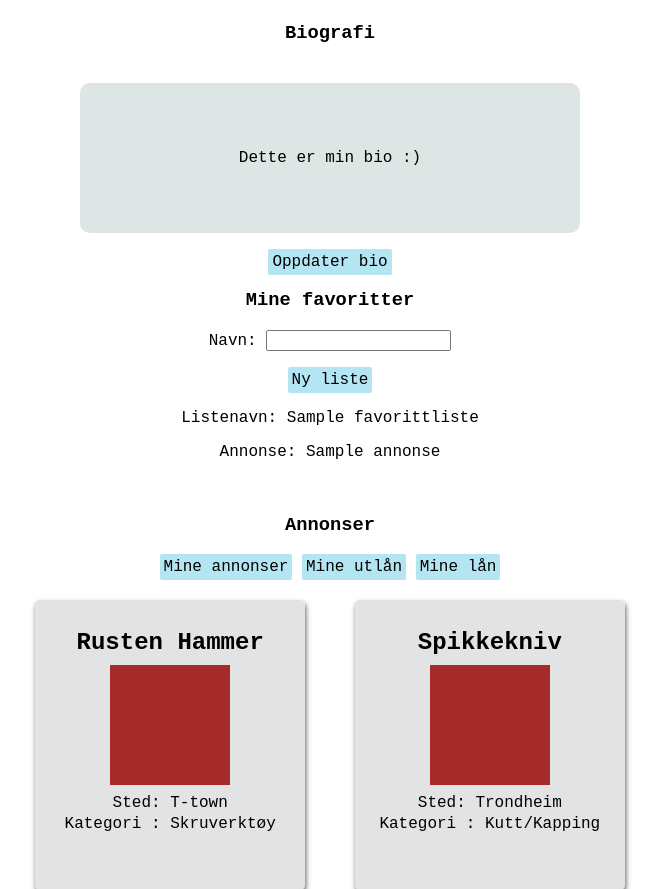
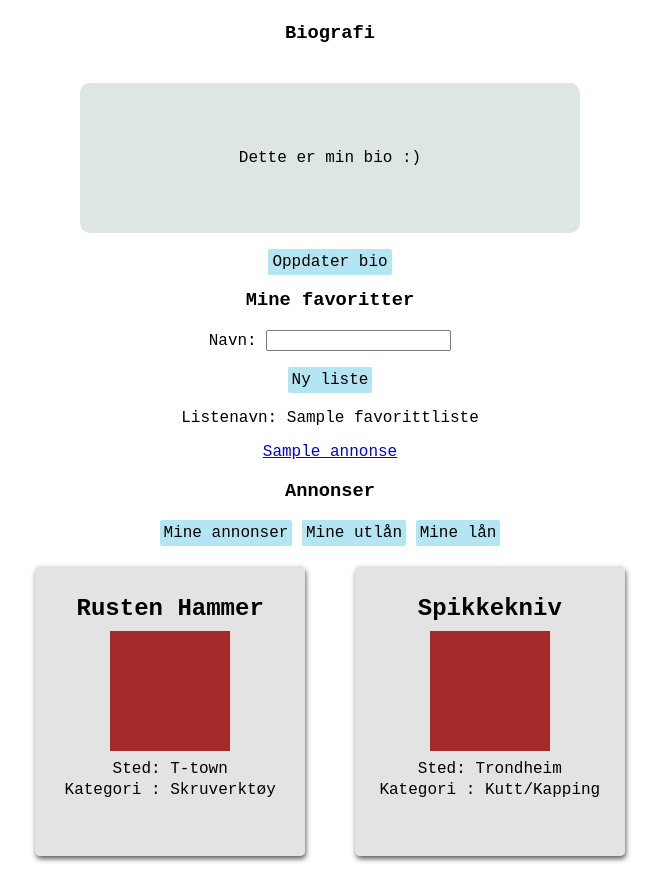
Before and after one commit to andreastande/Verktoy, a Django app: template verktoy_project/users/templates/users/my_profile.html in a window 1280 px wide. Shown: the part 243-1132 px from the top of the page, without its empty margins (310-971 px from the left). Run offline with Django 3.2, Linux system fonts and the light colour scheme; data comes from the database, SQL or seed files in the repository; tables that the repository leaves empty hold one stand-in row (values such as "Sample post"); the template is opened without the code that fills it: values that come from a table or form of the project are taken from there, most other values are stand-ins (such as "Sample title", 1, 10 or a date in 2020); parts of the project's set-up code (start-up, migrations or seed data) failed here and were passed over.

Commit message:
B9-Small UI fix

```diff
--- a/verktoy_project/users/templates/users/my_profile.html
+++ b/verktoy_project/users/templates/users/my_profile.html
@@ -26,7 +26,7 @@
     {%for favorittliste in mine_favoritter%}
         <p>Listenavn: {{favorittliste.listName}}</p>
         {% for annonse in favorittliste.annonser.all%}
-            <p>Annonse: {{annonse.title}}</p>
+            <a href="{% url 'homepage:listing' listing_id=annonse.id %}">{{annonse.title}}</a>
         {% endfor %}
     {% endfor %}
 
```
